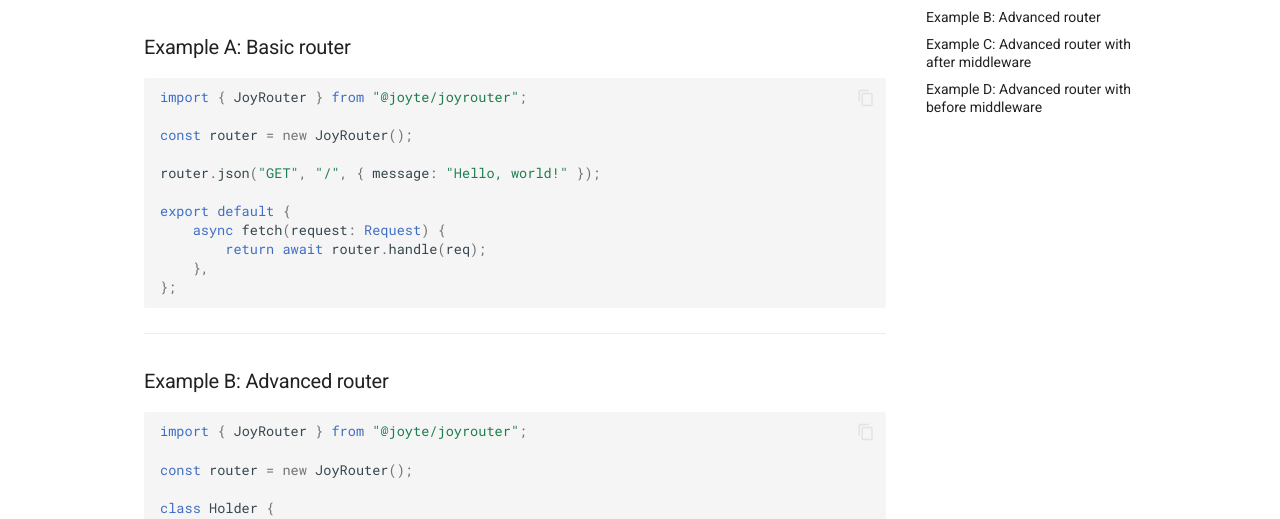
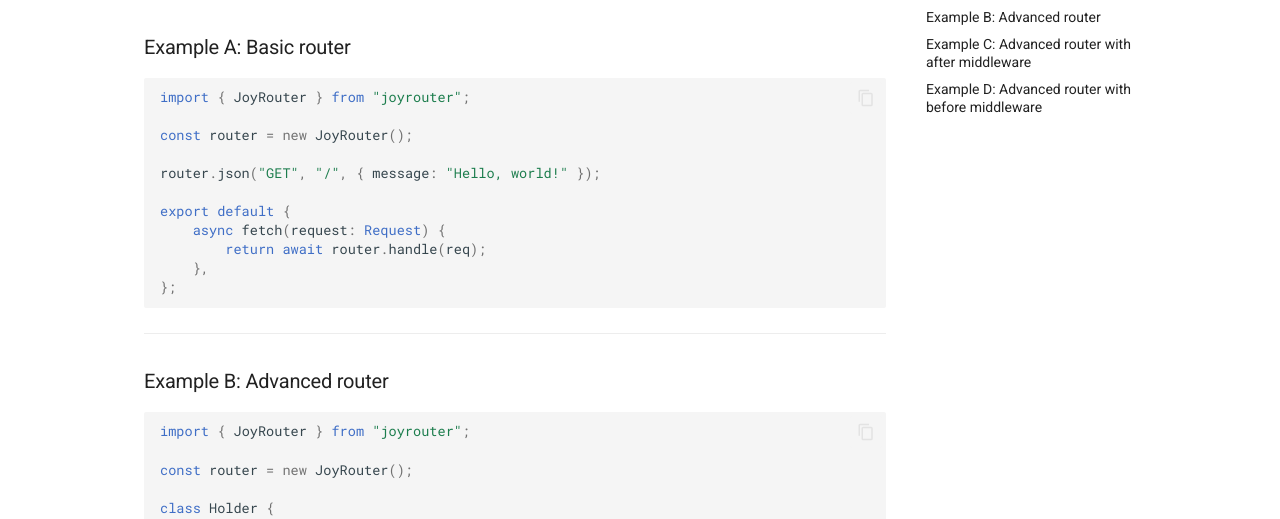
Before and after one commit to Joyte/JoyRouter, an MkDocs documentation site: the page built from docs/examples.md, in a window 1280 px wide and 900 px high. Shown: the part 196-715 px from the top of the window. Built offline with MkDocs 1.6.1 and Material for MkDocs 9.7.7, drawn with Linux system fonts in a browser that asks for light colours; comment, search, counter and statistics services are not loaded; some of the changed text lies outside the part shown.

````diff
--- a/docs/examples.md
+++ b/docs/examples.md
@@ -6,7 +6,7 @@ hide:
 ### Example A: Basic router
 
 ```ts
-import { JoyRouter } from "@joyte/joyrouter";
+import { JoyRouter } from "joyrouter";
 
 const router = new JoyRouter();
 
@@ -24,7 +24,7 @@ export default {
 ### Example B: Advanced router
 
 ```ts
-import { JoyRouter } from "@joyte/joyrouter";
+import { JoyRouter } from "joyrouter";
 
 const router = new JoyRouter();
 
@@ -104,7 +104,7 @@ export default {
 ### Example C: Advanced router with after middleware
 
 ```ts
-import { JoyRouter } from "@joyte/joyrouter";
+import { JoyRouter } from "joyrouter";
 
 const router = new JoyRouter();
 
@@ -190,7 +190,7 @@ export default {
 ### Example D: Advanced router with before middleware
 
 ```ts
-import { JoyRouter, ClientError } from "@joyte/joyrouter";
+import { JoyRouter, ClientError } from "joyrouter";
 
 const router = new JoyRouter();
 
--- a/package.json
+++ b/package.json
@@ -1,6 +1,6 @@
 {
-    "name": "@joyte/joyrouter",
-    "version": "1.0.4",
+    "name": "joyrouter",
+    "version": "1.0.5",
     "description": "JoyRouter is a router designed for cloudflare workers.",
     "main": "dist/index.js",
     "types": "dist/index.d.ts",
@@ -20,7 +20,7 @@
     "bugs": {
         "url": "https://github.com/Sinel-Servers/JoyRouter/issues"
     },
-    "homepage": "https://github.com/Sinel-Servers/JoyRouter#readme",
+    "homepage": "https://joyrouter.joyte.cc",
     "devDependencies": {
         "typescript": "^5.0.4"
     },
````
Also changed, not shown: docs/joyrouter/advanced_usage/middleware.md (+1 -1 lines), docs/joyrouter/basic_usage.md (+2 -2 lines), docs/joyrouter/installation.md (+3 -3 lines), 1 other file.
